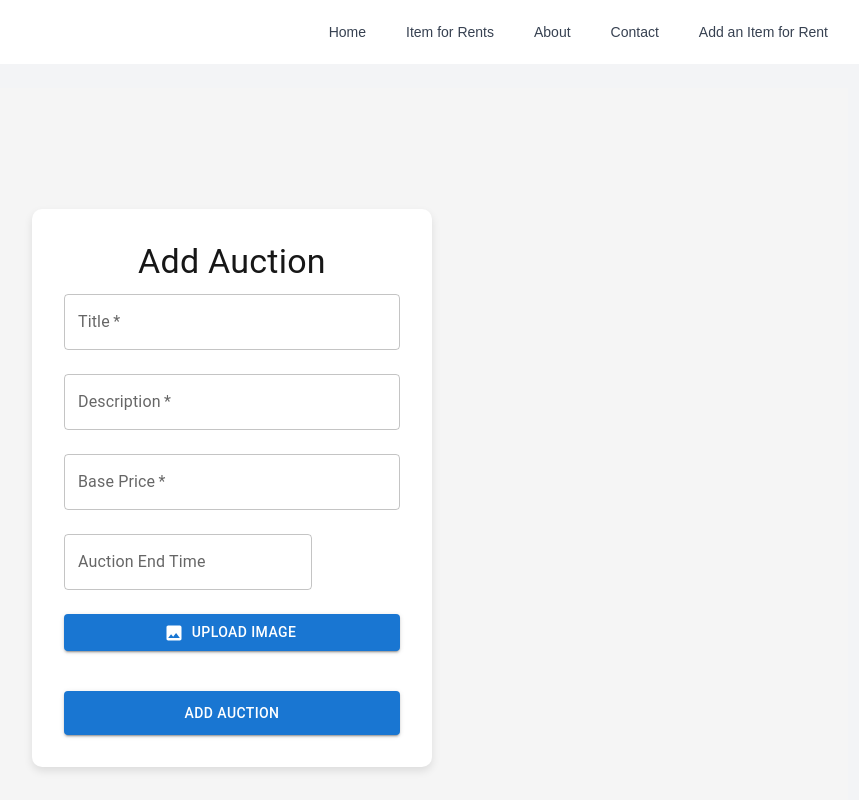
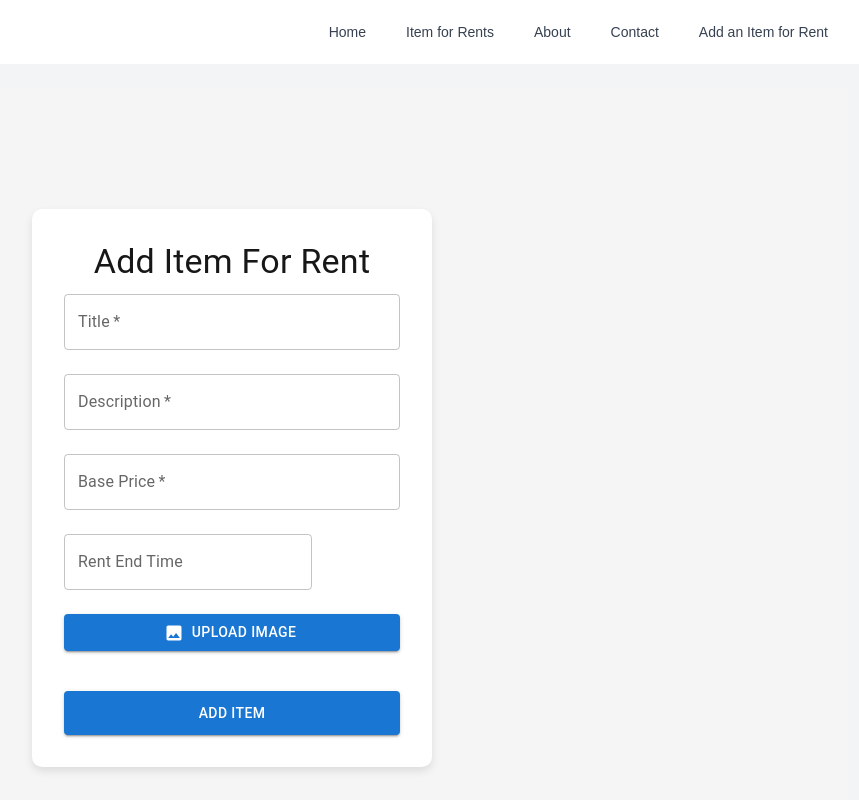
Before and after one commit to burhanahmad161/Rentify, a Next.js app: page /UserDashboard/AddAuction in a window 1280 px wide. Shown: the top 800 px of the page, without its empty margins (408-1267 px from the left). Built offline with nearby package versions, Linux system fonts and the light colour scheme.

Commit message:
Some UI changes from Najia

```diff
--- a/app/UserDashboard/AddAuction/page.jsx
+++ b/app/UserDashboard/AddAuction/page.jsx
@@ -76,7 +76,7 @@
         <Box sx={{ display: "flex", justifyContent: "center", alignItems: "center", minHeight: "100vh", background: "#f5f5f5" }}>
             <Box sx={{ width: "100%", maxWidth: 400, padding: 4, backgroundColor: "white", borderRadius: "10px", boxShadow: "0 4px 8px rgba(0, 0, 0, 0.1)" }}>
                 <Typography variant="h4" align="center" gutterBottom>
-                    Add Auction
+                    Add Item For Rent
                 </Typography>
                 <form onSubmit={handleSubmit}>
                     <Box mb={3}>
@@ -91,7 +91,7 @@
                     <Box mb={3}>
                         <LocalizationProvider dateAdapter={AdapterDayjs}>
                             <DateTimePicker
-                                label="Auction End Time"
+                                label="Rent End Time"
                                 value={endTime}
                                 onChange={(newValue) => setEndTime(newValue)}
                                 renderInput={(params) => <TextField {...params} fullWidth required />}
@@ -106,7 +106,7 @@
                         {imagePreview && <img src={imagePreview} alt="Preview" style={{ width: "100%", marginTop: "10px", borderRadius: "5px" }} />}
                     </Box>
                     <Button type="submit" variant="contained" color="primary" fullWidth sx={{ padding: "10px", marginTop: "16px" }} disabled={loading}>
-                        {loading ? <CircularProgress size={24} color="inherit" /> : "Add Auction"}
+                        {loading ? <CircularProgress size={24} color="inherit" /> : "Add Item"}
                     </Button>
                     {message && (
                         <Typography variant="body2" color={message.includes("successfully") ? "success.main" : "error.main"} align="center" sx={{ marginTop: "16px" }}>
--- a/app/UserDashboard/Auctions/page.jsx
+++ b/app/UserDashboard/Auctions/page.jsx
@@ -70,15 +70,14 @@
         <div className="min-h-screen bg-gray-100">
             {/* Hero Section */}
             <div className="bg-indigo-600 py-20 text-center">
-                <h1 className="text-5xl font-bold text-white mb-6">Live Auctions</h1>
+                <h1 className="text-5xl font-bold text-white mb-6">Available Items</h1>
                 <p className="text-xl text-indigo-100">
-                    Explore and bid on unique items in real-time. Join the excitement now!
-                </p>
+                Discover and rent premium items effortlessly. Experience hassle-free rentals today!                </p>
             </div>
 
             {/* Auctions List Section */}
             <div className="max-w-7xl mx-auto px-4 sm:px-6 lg:px-8 py-16">
-                <h2 className="text-3xl font-bold text-center text-gray-900 mb-12">Ongoing Auctions</h2>
+                <h2 className="text-3xl font-bold text-center text-gray-900 mb-12">Rental Items</h2>
                 {auctions.length === 0 ? (
                     <p className="text-center text-gray-500">No auctions available.</p>
                 ) : (
```
